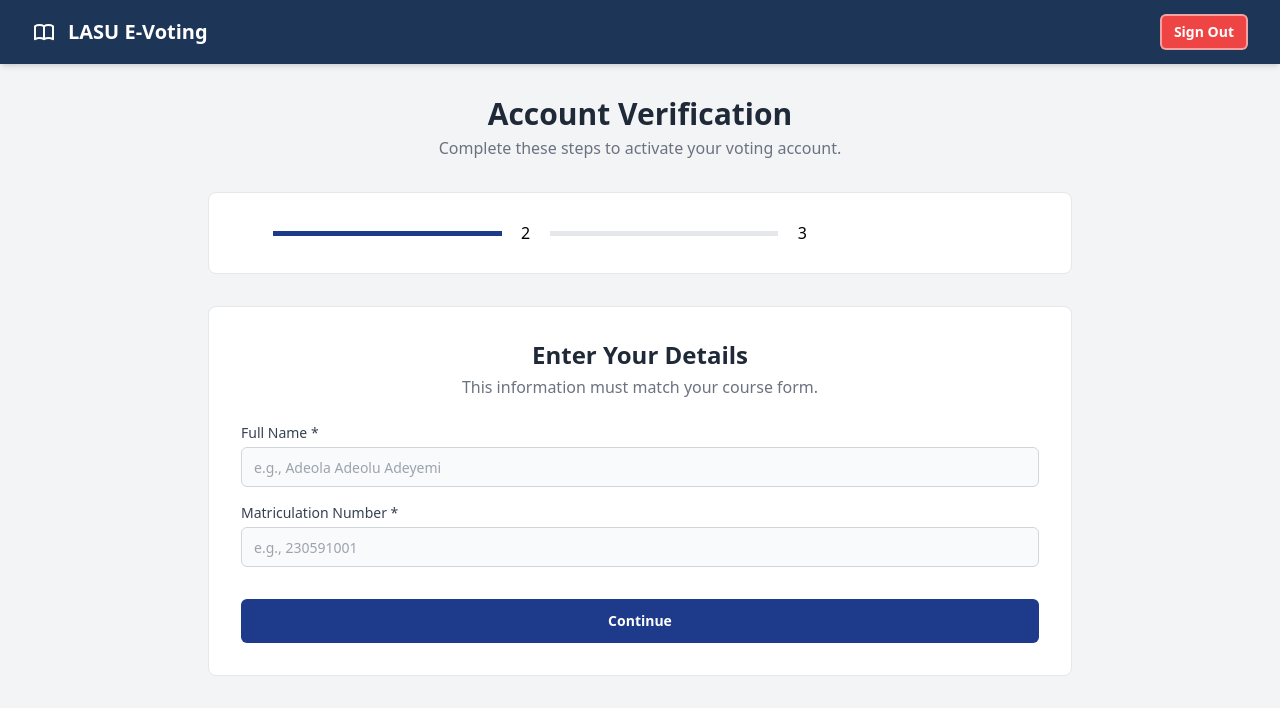
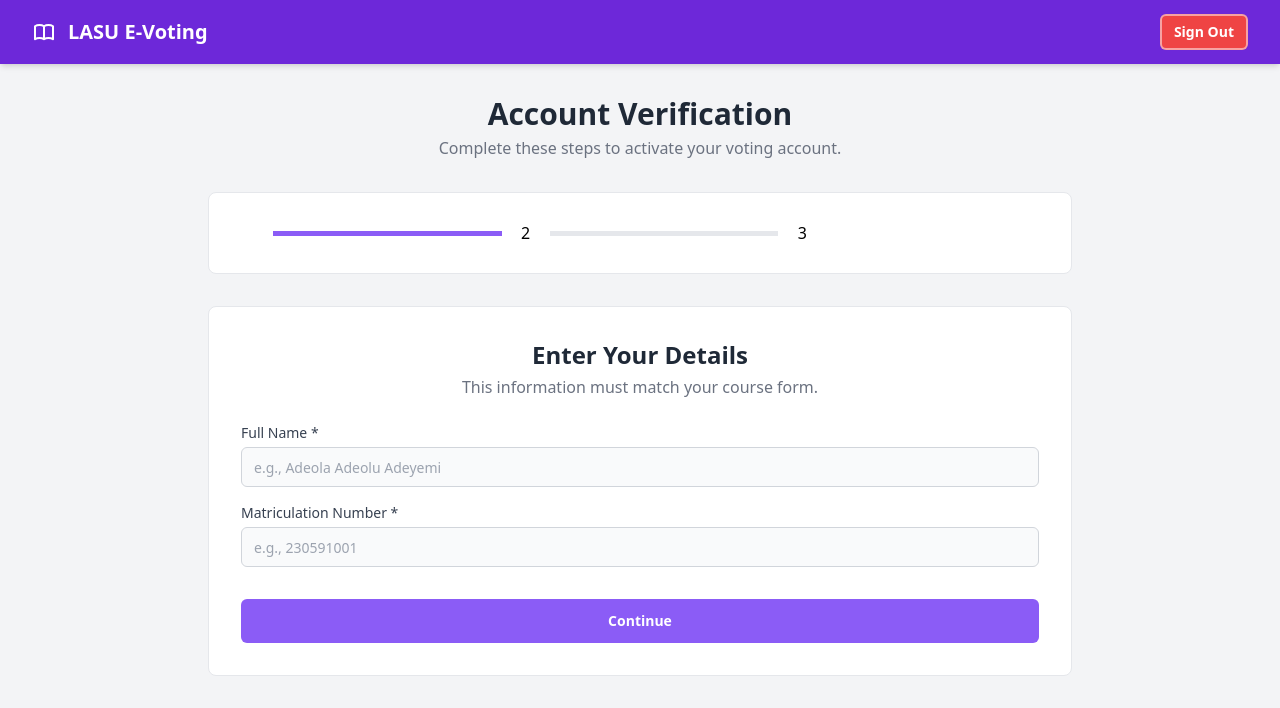
Before and after one commit to nonsodev/nacos_e_voting, a Next.js app in the folder frontend/: page /student/verification in a window 1280 px wide. Shown: the top 708 px of the page. Built offline with nearby package versions, Linux system fonts and the light colour scheme; no server answers.

Commit message:
feat(api): add apiClient wrapper for centralized auth handling
refactor: replace direct fetch calls with apiClient in components
style: update color scheme and header styling in dashboard pages

```diff
--- a/frontend/app/components/student/document-upload.tsx
+++ b/frontend/app/components/student/document-upload.tsx
@@ -5,6 +5,7 @@ import { useSession } from "next-auth/react";
 import { toast } from "react-hot-toast";
 import { LoadingSpinner } from "../ui/loading-spinner";
 import { Button } from "../ui/button";
+import { apiClient } from "@/lib/apiClient";
 
 interface DocumentUploadProps {
   matricNumber: string;
@@ -36,6 +37,7 @@ export function DocumentUpload({
     setUploadedFile(file);
   };
 
+
   const handleUpload = async () => {
     if (!uploadedFile) {
       toast.error("Please select a file first");
@@ -48,16 +50,16 @@ export function DocumentUpload({
       formData.append("matricNumber", matricNumber);
       formData.append("fullName", fullName);
 
-      const response = await fetch(
+
+      const response = await apiClient(
         `${process.env.NEXT_PUBLIC_API_URL}/student/upload-document`,
+        session?.accessToken,
         {
           method: "PUT",
-          headers: {
-            Authorization: `Bearer ${session?.accessToken}`,
-          },
           body: formData,
         }
       );
+
       if (response.ok) {
         toast.success("Document verified successfully!");
         onSuccess();
@@ -66,12 +68,15 @@ export function DocumentUpload({
         toast.error(error.message || "Upload failed");
       }
     } catch (error) {
-      toast.error("An error occurred during upload");
+      if ((error as Error).message !== "Session expired") {
+        toast.error("An error occurred during upload");
+      }
     } finally {
       setIsUploading(false);
     }
   };
 
+  // --- UI is unchanged ---
   return (
     <div>
       <div className="mb-6">
@@ -87,7 +92,6 @@ export function DocumentUpload({
           </ul>
         </div>
       </div>
-
       <div
         className="relative border-2 border-dashed border-neutral-300 rounded-lg p-8 text-center mb-6 transition-colors duration-200 hover:border-primary hover:bg-neutral-50 cursor-pointer"
         onClick={() => fileInputRef.current?.click()}
@@ -99,7 +103,6 @@ export function DocumentUpload({
           onChange={handleFileSelect}
           className="hidden"
         />
-
         {uploadedFile ? (
           <div className="space-y-3">
             <div className="w-16 h-16 bg-success/20 text-success rounded-full flex items-center justify-center mx-auto">
@@ -160,7 +163,6 @@ export function DocumentUpload({
           </div>
         )}
       </div>
-
       {uploadedFile && (
         <div className="flex justify-end">
           <Button onClick={handleUpload} disabled={isUploading} size="lg">
--- a/frontend/app/components/student/face-capture.tsx
+++ b/frontend/app/components/student/face-capture.tsx
@@ -5,6 +5,7 @@ import { useSession } from "next-auth/react";
 import { toast } from "react-hot-toast";
 import { LoadingSpinner } from "../ui/loading-spinner";
 import { Button } from "../ui/button";
+import { apiClient } from "@/lib/apiClient";
 
 interface FaceCaptureProps {
   matricNumber: string;
@@ -103,11 +104,11 @@ export function FaceCapture({ matricNumber, onSuccess }: FaceCaptureProps) {
       const formData = new FormData();
       formData.append("File", blob, "face.jpg");
       formData.append("matricNumber", matricNumber);
-      const verifyResponse = await fetch(
+      const verifyResponse = await apiClient(
         `${process.env.NEXT_PUBLIC_API_URL}/student/verify-face`,
+        session?.accessToken,
         {
           method: "POST",
-          headers: { Authorization: `Bearer ${session?.accessToken}` },
           body: formData,
         }
       );
--- a/frontend/app/components/student/voting-interface.tsx
+++ b/frontend/app/components/student/voting-interface.tsx
@@ -5,6 +5,7 @@ import { useSession } from "next-auth/react";
 import { toast } from "react-hot-toast";
 import { LoadingSpinner } from "../ui/loading-spinner";
 import { Button } from "../ui/button";
+import { apiClient } from "@/lib/apiClient";
 
 interface Position {
   id: number;
@@ -49,14 +50,14 @@ export function VotingInterface({ positions, onVoteCast }: VotingInterfaceProps)
     setVotingInProgress((prev) => ({ ...prev, [positionId]: true }));
 
     try {
-      const response = await fetch(`${process.env.NEXT_PUBLIC_API_URL}/voting/cast-vote`, {
-        method: "POST",
-        headers: {
-          "Content-Type": "application/json",
-          Authorization: `Bearer ${session?.accessToken}`,
-        },
-        body: JSON.stringify({ positionId, candidateId }),
-      });
+      const response = await apiClient(
+        `${process.env.NEXT_PUBLIC_API_URL}/voting/cast-vote`,
+        session?.accessToken,
+        {
+          method: "POST",
+          body: JSON.stringify({ positionId, candidateId }),
+        }
+      );
 
       if (response.ok) {
         toast.success("Vote cast successfully!");
--- a/frontend/app/student/dashboard/page.tsx
+++ b/frontend/app/student/dashboard/page.tsx
@@ -36,11 +36,14 @@ export default function StudentDashboard() {
       try {
         console.log("Session in checkVerificationStatus:", session);
 
-        const res = await fetch(`${process.env.NEXT_PUBLIC_API_URL}/Student/verification-status`, {
-          headers: {
-            Authorization: `Bearer ${session?.accessToken}`,
-          },
-        });
+        const res = await fetch(
+          `${process.env.NEXT_PUBLIC_API_URL}/Student/verification-status`,
+          {
+            headers: {
+              Authorization: `Bearer ${session?.accessToken}`,
+            },
+          }
+        );
 
         console.log("Raw response status:", res.status);
 
@@ -78,8 +81,6 @@ export default function StudentDashboard() {
       checkVerificationStatus();
     }
   }, [session, router]);
-
-
 
   const fetchVotingData = async () => {
     setIsLoading(true);
@@ -124,32 +125,53 @@ export default function StudentDashboard() {
       </div>
     );
   }
-  console.log("Positions right before VotingInterface:", positions.map(p => p.title));
+  console.log(
+    "Positions right before VotingInterface:",
+    positions.map((p) => p.title)
+  );
 
   return (
     <div className="min-h-screen bg-neutral-50">
-      <header className="bg-white shadow-sm border-b border-neutral-200 sticky top-0 z-40">
+      {/* THIS IS THE NEW PURPLE HEADER */}
+      <header className="bg-primary-dark shadow-md sticky top-0 z-40">
         <div className="max-w-7xl mx-auto px-4 sm:px-6 lg:px-8">
           <div className="flex justify-between items-center h-16">
-            <div className="flex-shrink-0">
-              {/* Optional: You can dd NACOS logo here */}
-              <h1 className="text-xl font-bold text-primary-dark">
+            {/* Branded Title */}
+            <div className="flex items-center space-x-3">
+              <svg
+                xmlns="http://www.w3.org/2000/svg"
+                className="h-6 w-6 text-white"
+                fill="none"
+                viewBox="0 0 24 24"
+                stroke="currentColor"
+                strokeWidth={2}
+              >
+                <path
+                  strokeLinecap="round"
+                  strokeLinejoin="round"
+                  d="M12 6.253v13m0-13C10.832 5.477 9.246 5 7.5 5S4.168 5.477 3 6.253v13C4.168 18.477 5.754 18 7.5 18s3.332.477 4.5 1.253m0-13C13.168 5.477 14.754 5 16.5 5c1.747 0 3.332.477 4.5 1.253v13C19.832 18.477 18.247 18 16.5 18c-1.746 0-3.332.477-4.5 1.253"
+                />
+              </svg>
+              <h1 className="text-xl font-bold text-white">
                 NACOS LASU E-Voting
               </h1>
             </div>
+
+            {/* User Info and Sign Out Button */}
             <div className="flex items-center space-x-4">
               <div className="text-right">
-                <p className="text-sm font-semibold text-neutral-800">
+                <p className="text-sm font-semibold text-white">
                   {session.user.name}
                 </p>
-                <p className="text-xs text-neutral-500">
+                <p className="text-xs text-white/70">
                   {session.user.matricNumber}
                 </p>
               </div>
               <Button
                 onClick={() => signOut({ callbackUrl: "/" })}
-                variant="secondary"
+                variant="ghost"
                 size="sm"
+                className="text-white/70 border-2 border-white/30 transition-all hover:bg-danger hover:text-white hover:border-danger"
               >
                 Sign Out
               </Button>
--- /dev/null
+++ b/frontend/lib/apiClient.ts
@@ -0,0 +1,36 @@
+// frontend/lib/apiClient.ts
+
+import { signOut } from 'next-auth/react'
+import { toast } from 'react-hot-toast'
+
+// This is our new, smart fetch wrapper
+export const apiClient = async (
+  url: string,
+  token: string | undefined, // The session token
+  options: RequestInit = {} // Standard fetch options (method, body, etc.)
+) => {
+  // 1. Prepare the headers, always including the Authorization token
+  const headers = {
+    ...options.headers,
+    Authorization: `Bearer ${token}`,
+  }
+
+  // 2. Make the actual API call
+  const response = await fetch(url, { ...options, headers })
+
+  // 3. THIS IS THE CRITICAL PART: Check for a 401 error
+  if (response.status === 401) {
+    // The token is expired or invalid
+    toast.error('Your session has expired. Please sign in again.')
+
+    // Use NextAuth's signOut function to log the user out
+    // It will redirect them to the login page automatically
+    await signOut({ callbackUrl: '/' })
+
+    // We can throw an error here to stop any further code in the component from running
+    throw new Error('Session expired')
+  }
+
+  // 4. If the response is not 401, return it as normal
+  return response
+}
--- a/frontend/tailwind.config.js
+++ b/frontend/tailwind.config.js
@@ -9,41 +9,37 @@ module.exports = {
     ],
     theme: {
         extend: {
-            // 1. Our Custom Color Palette
             colors: {
                 primary: {
-                    light: '#4A6FA5', // Lighter blue for hover states
-                    DEFAULT: '#1E3A8A', // Main brand blue (a deep, rich blue)
-                    dark: '#1D3557' // Darker blue for active states or text
+                    light: '#A78BFA',
+                    DEFAULT: '#8B5CF6',
+                    dark: '#6D28D9'
                 },
                 secondary: {
-                    light: '#FFD700',
-                    DEFAULT: '#FFC107', // A vibrant gold for accents
-                    dark: '#FFA000'
+                    light: '#FDBA74',
+                    DEFAULT: '#F97316',
+                    dark: '#C2410C'
                 },
                 neutral: {
-                    50: '#F9FAFB', // Very light gray for page backgrounds
-                    100: '#F3F4F6', // Light backgrounds for cards/sections
-                    200: '#E5E7EB', // Light borders
+                    50: '#F9FAFB',
+                    100: '#F3F4F6',
+                    200: '#E5E7EB',
                     300: '#D1D5DB',
-                    400: '#9CA3AF', // Muted text, icons
-                    500: '#6B7280', // Sub-headings, less important text
-                    600: '#4B5563', // Body text
+                    400: '#9CA3AF',
+                    500: '#6B7280',
+                    600: '#4B5563',
                     700: '#374151',
-                    800: '#1F2937', // Main headings
-                    900: '#111827' // Almost black
+                    800: '#1F2937',
+                    900: '#111827'
                 },
                 success: {
-                    DEFAULT: '#10B981', // Green for success messages
+                    DEFAULT: '#10B981',
                     light: '#6EE7B7'
                 },
                 danger: {
-                    DEFAULT: '#EF4444', // Red for error messages
+                    DEFAULT: '#EF4444',
                     light: '#FCA5A5'
                 }
-            },
-            fontFamily: {
-                sans: ['var(--font-sans)', ...fontFamily.sans]
             }
         }
     },
```
Also changed, not shown: frontend/app/admin/dashboard/page.tsx (+46 -47 lines).
